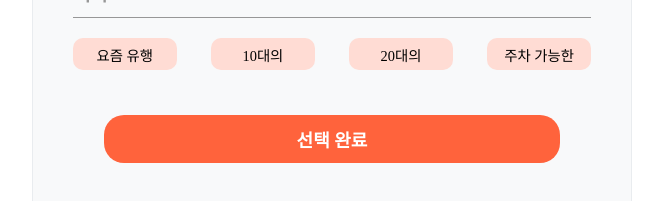
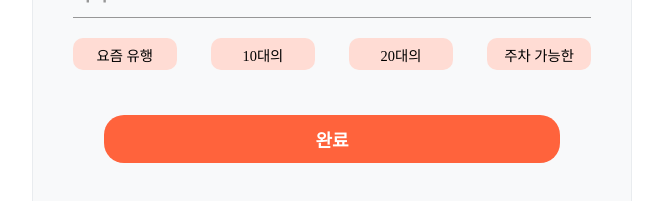
Before and after one commit to EntryCNS/eati-web, a React (Create React App) app: page /select-keyword in a window 1280 px wide. Shown: the part 599-800 px from the top of the page, without its empty margins (308-971 px from the left). Built offline with nearby package versions, Linux system fonts and the light colour scheme; a web font is replaced by a local one.

Commit message:
feat: selectkeyword

```diff
--- a/src/pages/CreatingGroup/index.jsx
+++ b/src/pages/CreatingGroup/index.jsx
@@ -3,13 +3,13 @@ import * as S from "./style";
 import mainCharacterImg from "../../asset/main.png";
 import caution from '../../asset/caution.svg'
 import backbutton from "../../asset/back.svg";
-import { useNavigate } from "react-router-dom";
+import { useNavigate, useLocation} from "react-router-dom";
 
 const CreatingGroup = () => {
   const navigate = useNavigate();
 
   function handleBackButton() {
-    navigate("/");
+    navigate("/select-keyword");
   }
 
   function handleExitButton() {
@@ -21,15 +21,36 @@ const CreatingGroup = () => {
   const openPopup = () => setIsOpen(true)
   const closePopup = () => setIsOpen(false)
 
+  const location = useLocation();
+  const selectedKeywords = location.state?.selectedKeywords || { flavor: [], kind: [], others: [] };
+
   return (
     <div>
       <S.backbutton src={backbutton} onClick={handleBackButton}></S.backbutton>
-      <S.SelectKeyword>키워드 고르는 중...</S.SelectKeyword>
+      <div>
+        <S.SelectKeyword>키워드 고르는 중...</S.SelectKeyword>
+      </div>
       <S.MainCharacterContainer>
         <S.MainCharacter src={mainCharacterImg}></S.MainCharacter>
       </S.MainCharacterContainer>
       <div>
         <S.selectedKeyword>선택한 키워드</S.selectedKeyword>
+        <S.KeywordButtonContainer>
+        {/* 맛 키워드 박스 */}
+          {selectedKeywords.flavor.map((keyword, index) => (
+            <S.KeywordButton key={`flavor-${index}`}>{keyword}</S.KeywordButton>
+          ))}
+
+          {/* 음식 종류 키워드 박스 */}
+          {selectedKeywords.kind.map((keyword, index) => (
+            <S.KeywordButton key={`kind-${index}`}>{keyword}</S.KeywordButton>
+          ))}
+
+          {/* 기타 키워드 박스 */}
+          {selectedKeywords.others.map((keyword, index) => (
+            <S.KeywordButton key={`others-${index}`}>{keyword}</S.KeywordButton>
+          ))}
+      </S.KeywordButtonContainer>
       </div>
       <S.exitButtonContainer>
         <S.exitButton className="primary" onClick={openPopup}>
--- a/src/pages/CreatingGroup/style.js
+++ b/src/pages/CreatingGroup/style.js
@@ -169,3 +169,28 @@ export const checkButton = styled.button`
     background-color: #2563eb;
   }
 `;
+
+
+export const KeywordButton = styled.button`
+  flex: 1 1 calc(20% - 10px);
+  max-width: 20%;
+  height: 4vh;
+  border: none;
+  border-radius: 10px;
+  margin-left: 10px;
+  font-size: 0.9em;
+  background-color: ${(props) => (props.isClicked ? "#FF491B" : "#FFDCD4")};
+  cursor: pointer;
+  text-align: center;
+  &:hover {
+    transform: scale(1.03, 1.03);
+  }
+`
+
+export const KeywordButtonContainer = styled.div`
+  display: flex;
+  flex-wrap: wrap;
+  margin-top: 20px;
+  padding-right: 40px;
+  margin-left: 30px;
+`;
--- a/src/pages/SelectKeyword/index.jsx
+++ b/src/pages/SelectKeyword/index.jsx
@@ -5,34 +5,33 @@ import { useNavigate } from "react-router-dom";
 import { FLAVOR } from "../../constants/keyword/flavor";
 import { KIND } from "../../constants/keyword/kind";
 import { OTHERS } from "../../constants/keyword/others";
-import Button from "../../components/common";
 
 const SelectKeyword = () => {
   const navigate = useNavigate();
 
-
-  // 상태 초기화: 각 카테고리는 빈 배열로 시작 (여러 개 선택 가능)
   const [selectedKeywords, setSelectedKeywords] = useState({
     flavor: [],
     kind: [],
     others: [],
   });
 
-  // 뒤로 가기 버튼 처리
+  function handleCompleteSelection() {
+    navigate("/creating-group", { state: { selectedKeywords } });
+  }
+
+
   function handleBackButton() {
     navigate("/");
   }
 
-  // 버튼 클릭 시, 해당 키워드 정보 추가/삭제
+
   function handleKeywordClick(type, keyword) {
     setSelectedKeywords((prev) => {
       const newKeywords = { ...prev };
-      // 키워드가 이미 선택되어 있으면 취소, 아니면 추가
+
       if (newKeywords[type].includes(keyword)) {
-        // 이미 선택된 키워드는 삭제
         newKeywords[type] = newKeywords[type].filter((item) => item !== keyword);
       } else {
-        // 선택되지 않은 키워드는 추가
         newKeywords[type] = [...newKeywords[type], keyword];
       }
       return newKeywords;
@@ -62,7 +61,7 @@ const SelectKeyword = () => {
           {FLAVOR.map((data) => (
             <S.KeywordButton
               key={data.name}
-              isClicked={selectedKeywords.flavor.includes(data.name)} // isClicked가 상태에 맞춰 변경
+              isClicked={selectedKeywords.flavor.includes(data.name)}
               onClick={() => handleKeywordClick("flavor", data.name)}
             >
               {data.name}
@@ -84,7 +83,7 @@ const SelectKeyword = () => {
           {KIND.map((data) => (
             <S.KeywordButton
               key={data.name}
-              isClicked={selectedKeywords.kind.includes(data.name)} // 동일하게 상태에 맞춰 변경
+              isClicked={selectedKeywords.kind.includes(data.name)}
               onClick={() => handleKeywordClick("kind", data.name)}
             >
               {data.name}
@@ -106,7 +105,7 @@ const SelectKeyword = () => {
           {OTHERS.map((data) => (
             <S.KeywordButton
               key={data.name}
-              isClicked={selectedKeywords.others.includes(data.name)} // 동일하게 상태에 맞춰 변경
+              isClicked={selectedKeywords.others.includes(data.name)}
               onClick={() => handleKeywordClick("others", data.name)}
             >
               {data.name}
@@ -114,8 +113,10 @@ const SelectKeyword = () => {
           ))}
         </S.KeywordButtonContainer>
       </div>
-      <Button />
-    </div>
+      <S.SelectButtonContainer>
+        <S.SelectButton onClick={handleCompleteSelection}>완료</S.SelectButton>
+      </S.SelectButtonContainer>
+   </div>
   );
 };
 
--- a/src/pages/SelectKeyword/style.js
+++ b/src/pages/SelectKeyword/style.js
@@ -28,8 +28,8 @@ export const Keyword = styled.div`
 `
 
 export const KeywordButton = styled.button`
-  flex: 1 1 calc(20% - 10px); /* 부모 컨테이너의 20% 너비에서 간격 제외 */
-  max-width: 20%; /* 최대 너비 20% */
+  flex: 1 1 calc(20% - 10px);
+  max-width: 20%;
   height: 4vh;
   border: none;
   border-radius: 10px;
@@ -40,7 +40,7 @@ export const KeywordButton = styled.button`
   &:hover {
     transform: scale(1.03, 1.03);
   }
-`;
+`
 
 
 export const KeywordButtonContainer = styled.div`
@@ -52,3 +52,25 @@ export const KeywordButtonContainer = styled.div`
   padding-left: 40px;
   padding-right: 40px;
 `;
+
+
+export const SelectButton = styled.button`
+  margin-top: 45px;
+  width: 35.7vw;
+  height: 6vh;
+  border: none;
+  border-radius: 20px;
+  color: white;
+  background-color: #FF633C;
+  font-size: 18px;
+  font-weight: bold;
+  cursor: pointer;
+  margin-bottom: 20px;
+`
+
+export const SelectButtonContainer = styled.div`
+  display: flex;
+  align-items: center;
+  justify-content: center;
+  flex-wrap: wrap;
+`
```
